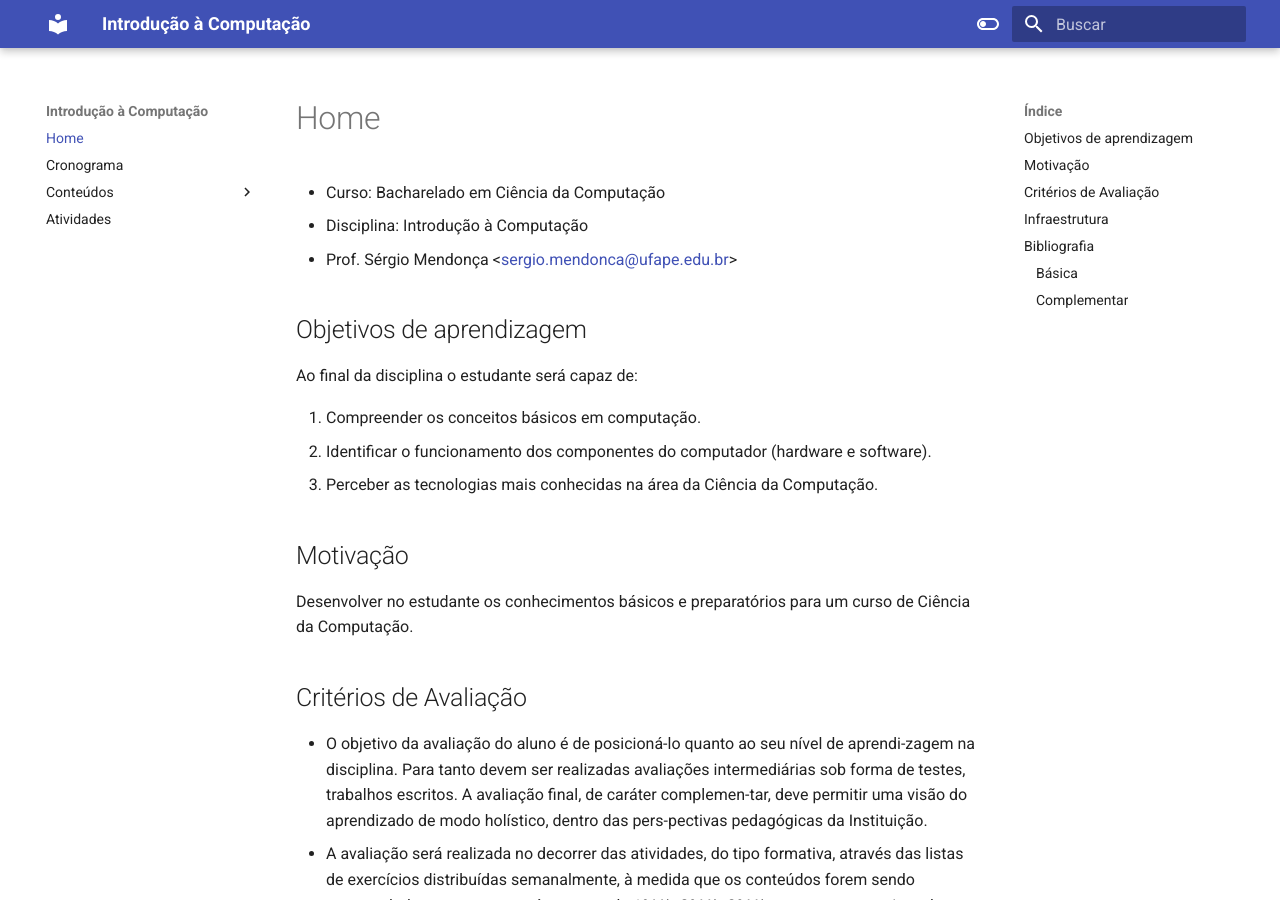
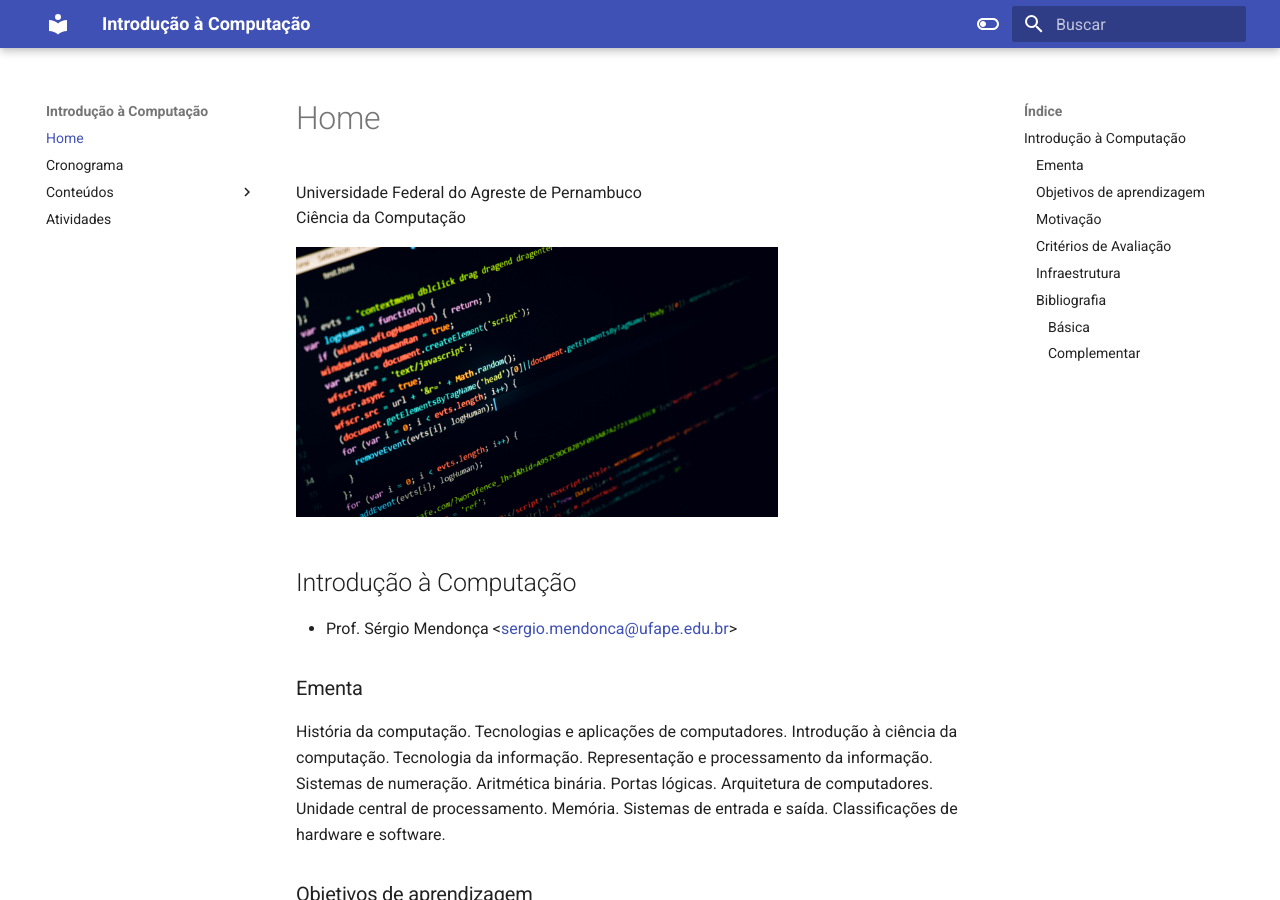
Before and after one commit to ufape/ccmp3056, an MkDocs documentation site: the page built from docs/index.md, in a window 1280 px wide and 900 px high. Built offline with MkDocs 1.6.1 and Material for MkDocs 9.7.7, drawn with Linux system fonts in a browser that asks for light colours; emoji names are drawn with the system emoji font.

Commit message:
fix corrections

```diff
--- a/docs/index.md
+++ b/docs/index.md
@@ -1,11 +1,22 @@
 # Home
 
-- Curso: Bacharelado em Ciência da Computação
-- Disciplina: Introdução à Computação
+Universidade Federal do Agreste de Pernambuco</br>
+Ciência da Computação
+
+![Photo by RoonZ on Unsplash](/img/roonz-2xEQDxB0ss4-unsplash.jpg){width=70%}
+
+## Introdução à Computação
+
 - Prof. Sérgio Mendonça <[sergio.mendonca@ufape.edu.br](mailto:sergio.mendonca@ufape.edu.br)>
 
+### Ementa
 
-## Objetivos de aprendizagem
+História da computação. Tecnologias e aplicações de computadores. Introdução à ciência da computação. Tecnologia da informação. Representação e processamento da informação. Sistemas de numeração. Aritmética binária. Portas lógicas. Arquitetura de computadores. Unidade central de processamento. Memória. Sistemas de entrada e saída. Classificações de hardware e software.
+
+
+
+
+### Objetivos de aprendizagem
 
 Ao final da disciplina o estudante será capaz de:
 
@@ -13,17 +24,17 @@ Ao final da disciplina o estudante será capaz de:
 2. Identificar o funcionamento dos componentes do computador (hardware e software).
 3. Perceber as tecnologias mais conhecidas na área da Ciência da Computação.
 
-## Motivação
+### Motivação
 
 Desenvolver no estudante os conhecimentos básicos e preparatórios para um curso de Ciência da Computação.
 
-## Critérios de Avaliação
+### Critérios de Avaliação
 
 - O objetivo da avaliação do aluno é de posicioná-lo quanto ao seu nível de aprendi-zagem na disciplina. Para tanto devem ser realizadas avaliações intermediárias sob forma de testes, trabalhos escritos. A avaliação final, de caráter complemen-tar, deve permitir uma visão do aprendizado de modo holístico, dentro das pers-pectivas pedagógicas da Instituição.
 - A avaliação será realizada no decorrer das atividades, do tipo formativa, através das listas de exercícios distribuídas semanalmente, à medida que os conteúdos forem sendo contemplados, o que comporá as notas da 1ª VA, 2ª VA, 3ª VA, em suas respectivas datas de encerramento.
 - A prova final será composta por uma única atividade, que contemplará todos os conteúdos trabalhados na disciplina, também em forma de lista de exercícios, dado o devido tempo para a sua resolução, de 1 a 2 dias.
 
-## Infraestrutura
+### Infraestrutura
 
 A disciplina será ministrada através da plataforma para aprendizagem:
 
@@ -33,20 +44,20 @@ A disciplina será ministrada através da plataforma para aprendizagem:
 - Linguagem de Programação Python 3.X (versão atual);
 - Entre outras aplicações.
 
-## Bibliografia
+### Bibliografia
 
 Livros-textos adotados nas disciplinas disponíveis na:
 
 - [Minha Biblioteca](https://dliportal.zbra.com.br/Login.aspx?key=UFRPE) :books:
     + [Tutorial de acesso à Minha Biblioteca](http://www.sib.ufrpe.br/tutoriais-minhabiblioteca)
 
-### Básica
+#### Básica
 
 - MARÇULA, M., FILHO, P. A. B. Informática Básica - Conceitos e Aplicações - 4a Edição. Editora Érica, 2013. :books:
 - BROOKSHEAR, G. Ciência da Computação - Uma Visão Abrangente - 11a Edição. Bookman, 2013. :books:
 - FOROUZAN, B., MOSHARRAF, F. Fundamentos da Ciência da Computação - Tradução da 2a Edição Internacional. Cengage Learning. 2012.
 
-### Complementar
+#### Complementar
 
 - TANENBAUM, A., Structured Computer Organization, 6th Edition, Prentice Hall, 2012.
 - CAPRON, H., JOHNSON, J. Introdução à Informática. Ed. Pearson Prentice Hall. 2004.
--- a/mkdocs.yml
+++ b/mkdocs.yml
@@ -4,7 +4,6 @@ nav:
   - 'Home': 'index.md'
   - 'Cronograma': 'cronograma/index.md'
   - 'Conteúdos':
-    - 'Introdução': 'conteudos/index.md'
     - 'Visão geral': 'conteudos/visao-geral.md'
     - 'História da computação': 'conteudos/historia-computacao.md'
     - 'Tecnologias e aplicações': 'conteudos/tecnologias-aplicacoes.md'
```
Also changed, not shown: docs/conteudos/historia-computacao.md (+22 -15 lines), docs/conteudos/index.md (deleted, +0 -22 lines), docs/conteudos/visao-geral.md (+4 -0 lines), docs/img/roonz-2xEQDxB0ss4-unsplash.jpg (added).
